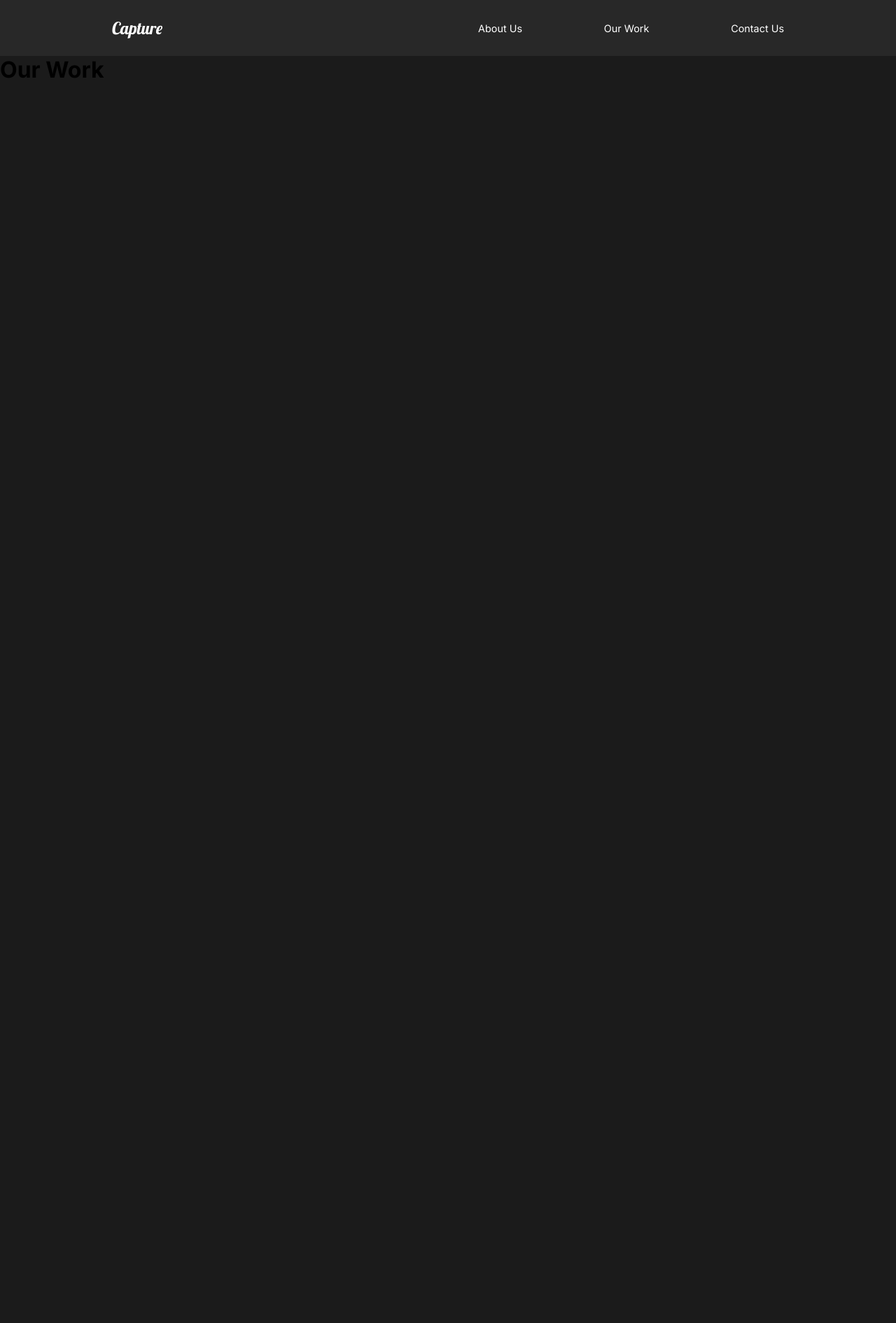
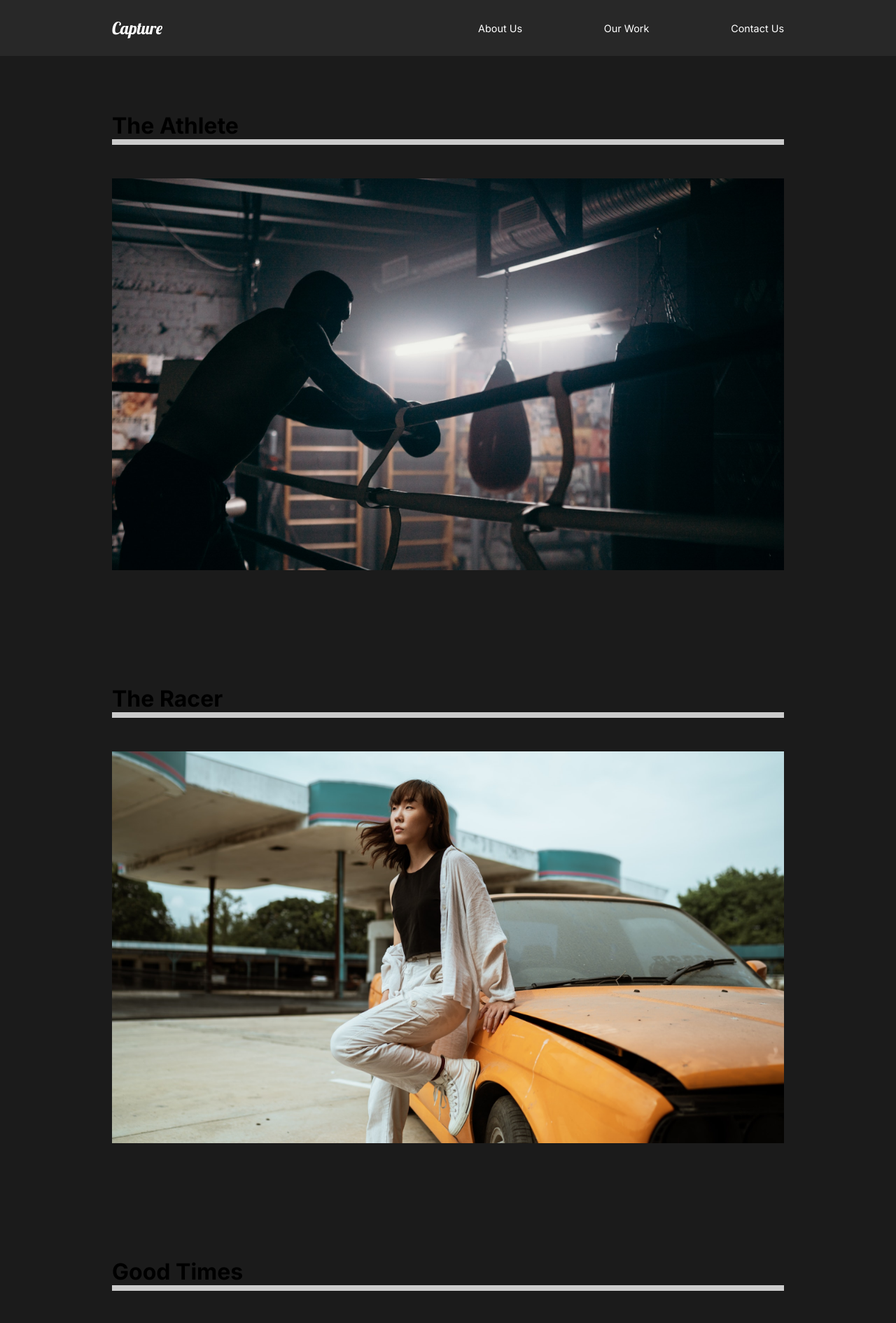
Before and after one commit to Hersh1412/H-capture, a React (Create React App) app: page /work in a window 1280 px wide. Shown: the top 1891 px of the page at 70% size. Before the commit the page ends 800 px from the top, so only its background shows below. Built offline with nearby package versions, Linux system fonts and the light colour scheme.

Commit message:
8 ourwork

```diff
--- a/src/pages/OurWork.js
+++ b/src/pages/OurWork.js
@@ -1,15 +1,62 @@
 // Components
 import React from "react";
+import styled from "styled-components";
+import { Link } from "react-router-dom";
 
 // Custom Components
+import athlete from "../img/athlete-small.png";
+import theracer from "../img/theracer-small.png";
+import goodtimes from "../img/goodtimes-small.png";
 
 // Function
 function OurWork() {
   return (
-    <div>
-      <h1>Our Work</h1>
-    </div>
+    <StyledWork>
+      <StyledMovie>
+        <h1>The Athlete</h1>
+        <div className="line"></div>
+        <Link>
+          <img src={athlete} alt="athlete" />
+        </Link>
+      </StyledMovie>
+      <StyledMovie>
+        <h1>The Racer</h1>
+        <div className="line"></div>
+        <Link>
+          <img src={theracer} alt="the racer" />
+        </Link>
+      </StyledMovie>
+      <StyledMovie>
+        <h1>Good Times</h1>
+        <div className="line"></div>
+        <Link>
+          <img src={goodtimes} alt="Good Times" />
+        </Link>
+      </StyledMovie>
+    </StyledWork>
   );
 }
 
+const StyledWork = styled.div`
+  min-height: 100vh;
+  overflow: hidden;
+  padding: 5rem 10rem;
+  h2 {
+    padding: 1rem 0rem;
+  }
+`;
+const StyledMovie = styled.div`
+  padding-bottom: 10rem;
+  .line {
+    height: 0.5rem;
+    background: #cccccc;
+    margin-bottom: 3rem;
+  }
+  img {
+    width: 100%;
+    height: 70vh;
+    object-fit: cover;
+  }
+`;
+
 export default OurWork;
```
